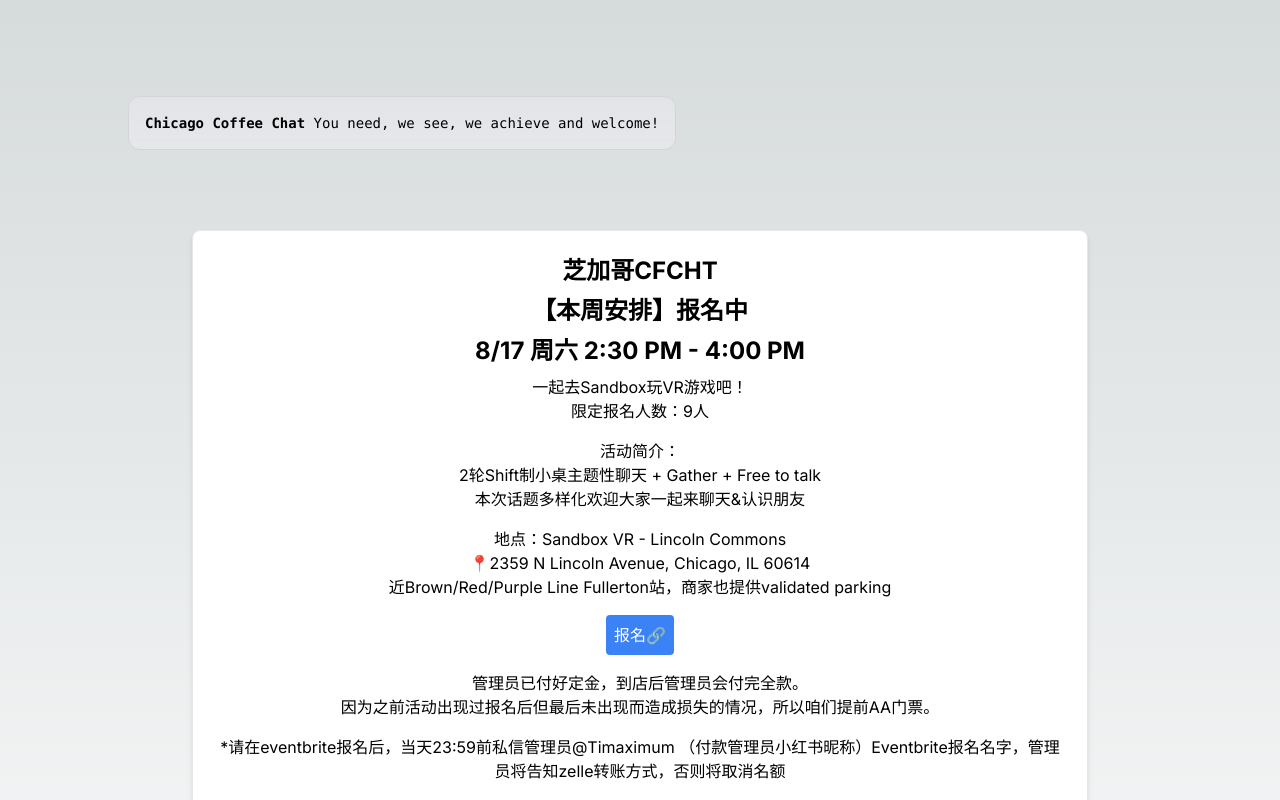
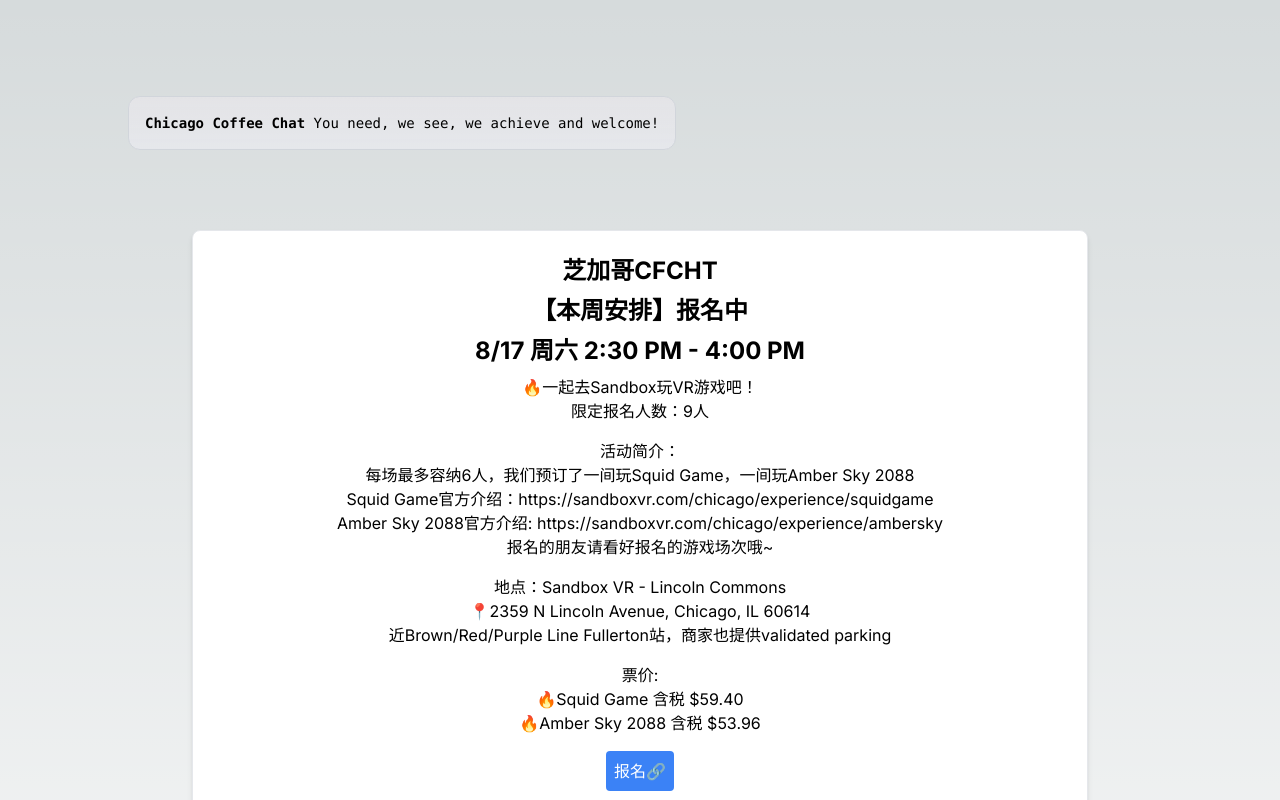
Before and after one commit to Brack-Wang/nextjs, a Next.js app: page / in a window 1280 px wide. Shown: the top 800 px of the page. Built offline with nearby package versions, Linux system fonts and the light colour scheme.

Commit message:
Update page.tsx

```diff
--- a/app/page.tsx
+++ b/app/page.tsx
@@ -23,9 +23,10 @@ export default function Home() {
   {/* Event Details Replacement Start */}
 <h2 className="text-2xl font-bold mb-2">【本周安排】报名中</h2>
 <h2 className="text-2xl font-bold mb-2">8/17 周六 2:30 PM - 4:00 PM</h2>
-<p className="mb-4">一起去Sandbox玩VR游戏吧！ <br />限定报名人数：9人</p>
-<p className="mb-4">活动简介：<br />2轮Shift制小桌主题性聊天 + Gather + Free to talk<br />本次话题多样化欢迎大家一起来聊天&认识朋友</p>
+<p className="mb-4">🔥一起去Sandbox玩VR游戏吧！ <br />限定报名人数：9人</p>
+<p className="mb-4">活动简介：<br />每场最多容纳6人，我们预订了一间玩Squid Game，一间玩Amber Sky 2088<br />Squid Game官方介绍：https://sandboxvr.com/chicago/experience/squidgame<br />Amber Sky 2088官方介绍: https://sandboxvr.com/chicago/experience/ambersky<br />报名的朋友请看好报名的游戏场次哦~</p>
 <p className="mb-4">地点：Sandbox VR - Lincoln Commons <br />📍2359 N Lincoln Avenue, Chicago, IL 60614<br />近Brown/Red/Purple Line Fullerton站，商家也提供validated parking</p>
+<p className="mb-4">票价: <br />🔥Squid Game 含税 $59.40<br />🔥Amber Sky 2088 含税 $53.96</p>
 <a href="https://www.eventbrite.com/e/cfcht0817-230pm-sandbox-vr-tickets-989657611557?aff=oddtdtcreator" target="_blank" className="inline-block bg-blue-500 text-white p-2 rounded hover:bg-blue-700 transition duration-300 ease-in-out">报名🔗</a>
 <p className="mt-4">管理员已付好定金，到店后管理员会付完全款。<br />因为之前活动出现过报名后但最后未出现而造成损失的情况，所以咱们提前AA门票。</p>
 <p className="mt-4">*请在eventbrite报名后，当天23:59前私信管理员@Timaximum （付款管理员小红书昵称）Eventbrite报名名字，管理员将告知zelle转账方式，否则将取消名额</p>
```
